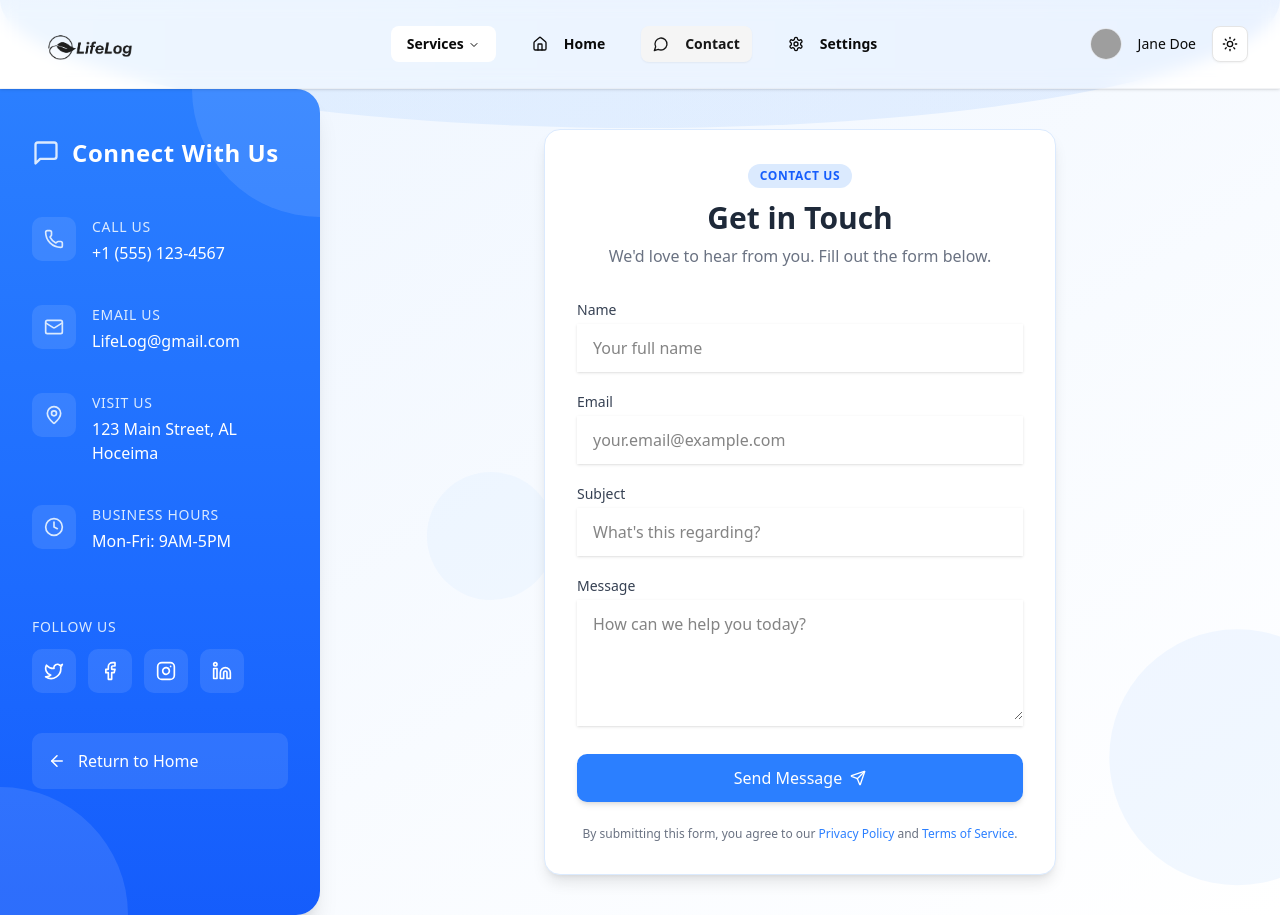
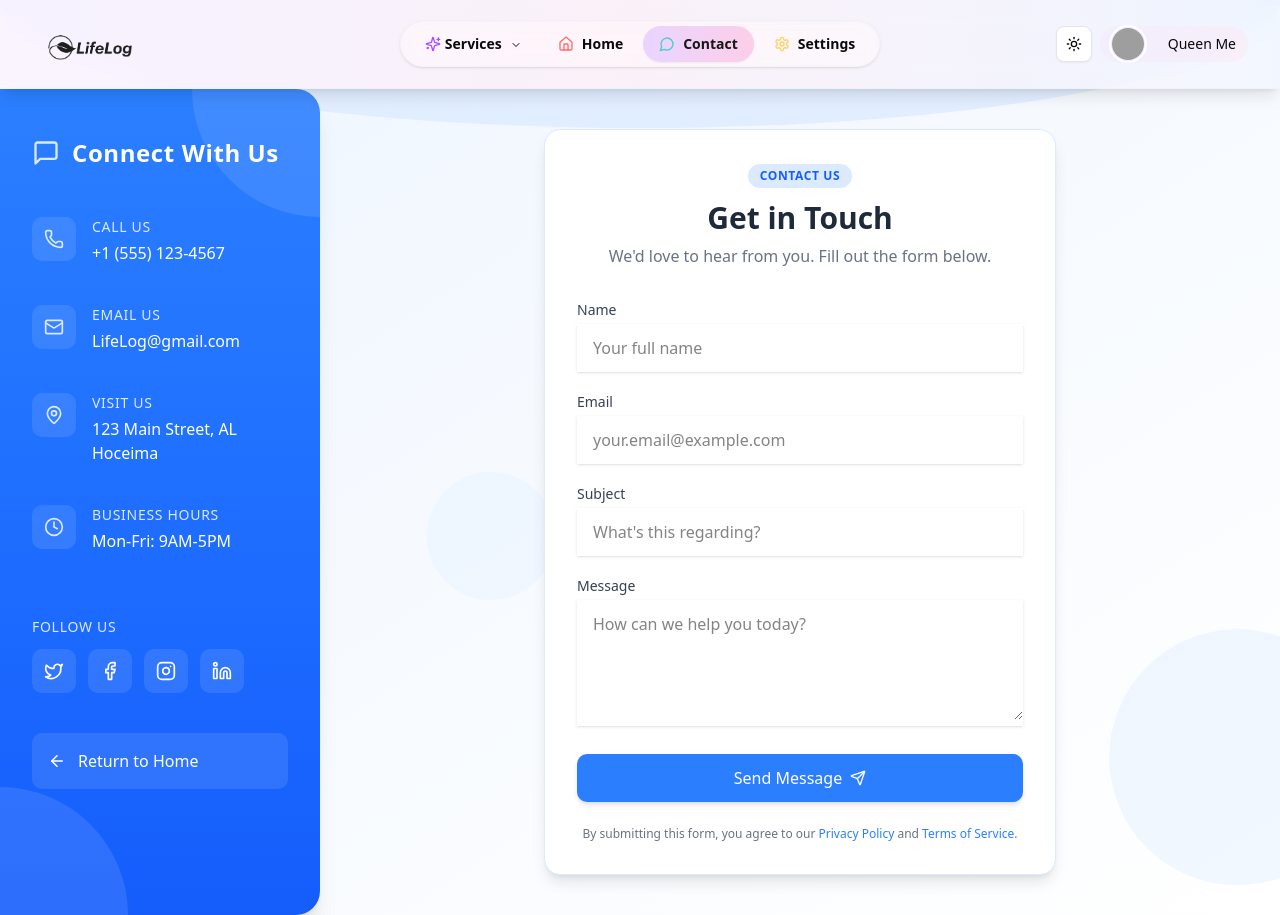
Before and after one commit to nohailal/LifeLog, a React (Vite) app: page /contact in a window 1280 px wide. Shown: the top 915 px of the page. Built offline with nearby package versions, Linux system fonts and the light colour scheme; grey boxes are pictures that could not be loaded.

Commit message:
changed few stuff

```diff
--- a/src/components/layout/navbar.jsx
+++ b/src/components/layout/navbar.jsx
@@ -1,4 +1,4 @@
-import React, { useState } from 'react';
+import React, { useState, useEffect } from 'react';
 import { Link, useLocation } from 'react-router-dom';
 import { motion, AnimatePresence } from 'framer-motion';
 import {
@@ -11,7 +11,10 @@ import {
   Settings,
   Home,
   MessageCircle,
-  LogOut
+  LogOut,
+  Sun,
+  Moon,
+  Sparkles
 } from 'lucide-react';
 import logo from '../../images/logo.png';
 import { Button } from "@/components/ui/button";
@@ -29,95 +32,170 @@ import { Avatar, AvatarFallback, AvatarImage } from "@/components/ui/avatar";
 import { ThemeToggle } from "@/theme/ThemeToggle";
 
 const services = [
-  { name: 'Todo list', icon: LayoutGrid, path: '/todo-list', description: 'Manage your tasks and stay organized' },
-  { name: 'Journal', icon: NotebookPen, path: '/journal', description: 'Record your thoughts and track progress' },
-  { name: 'Blog', icon: FileText, path: '/blog', description: 'Share your experiences and insights' },
+  { name: 'Todo list', icon: LayoutGrid, path: '/todo-list', description: 'Manage your tasks and stay organized', color: '#FF6B6B' },
+  { name: 'Journal', icon: NotebookPen, path: '/journal', description: 'Record your thoughts and track progress', color: '#4ECDC4' },
+  { name: 'Blog', icon: FileText, path: '/blog', description: 'Share your experiences and insights', color: '#FFD166' },
 ];
 
 const mainLinks = [
-  { name: 'Home', path: '/home', icon: Home },
-  { name: 'Contact', path: '/contact', icon: MessageCircle },
-  { name: 'Settings', path: '/settings', icon: Settings },
+  { name: 'Home', path: '/home', icon: Home, color: '#FF6B6B' },
+  { name: 'Contact', path: '/contact', icon: MessageCircle, color: '#4ECDC4' },
+  { name: 'Settings', path: '/settings', icon: Settings, color: '#FFD166' },
 ];
 
+// Animation variants
 const itemVariants = {
   hidden: { opacity: 0, y: -10 },
   visible: { opacity: 1, y: 0, transition: { duration: 0.3 } }
 };
 
+const containerVariants = {
+  hidden: { opacity: 0 },
+  visible: {
+    opacity: 1,
+    transition: {
+      staggerChildren: 0.1,
+      delayChildren: 0.2
+    }
+  }
+};
+
+const logoVariants = {
+  initial: { rotate: 0 },
+  hover: { rotate: [0, -5, 5, -5, 0], transition: { duration: 0.5 } }
+};
+
 export default function Navbar() {
   const [mobileMenuOpen, setMobileMenuOpen] = useState(false);
   const [mobileServicesOpen, setMobileServicesOpen] = useState(false);
+  const [sparklePosition, setSparklePosition] = useState({ x: 0, y: 0 });
+  const [showSparkle, setShowSparkle] = useState(false);
   const location = useLocation();
 
   const isActiveLink = (path) => {
     return location.pathname === path || location.pathname.startsWith(`${path}/`);
   };
 
+  // Random sparkle effect function
+  useEffect(() => {
+    const interval = setInterval(() => {
+      if (!showSparkle) {
+        setSparklePosition({
+          x: Math.random() * 100,
+          y: Math.random() * 70
+        });
+        setShowSparkle(true);
+        setTimeout(() => setShowSparkle(false), 1000);
+      }
+    }, 3000);
+
+    return () => clearInterval(interval);
+  }, [showSparkle]);
+
   return (
-    <header className="sticky top-0 z-50 w-full backdrop-blur-sm bg-transparent dark:bg-black border-b border-gray-200/50 shadow-sm">
-      <nav className="mx-auto flex max-w-7xl items-center justify-between p-4 lg:px-8">
+    <header className="sticky top-0 z-50 w-full backdrop-blur-md bg-white/75 dark:bg-black/80 border-b border-gray-200/50 shadow-lg">
+      {/* Background gradient accent */}
+      <div className="absolute inset-0 bg-gradient-to-r from-purple-500/10 via-pink-500/10 to-blue-500/10 opacity-60 pointer-events-none" />
+
+      {/* Random sparkle effect */}
+      {showSparkle && (
+        <motion.div
+          className="absolute pointer-events-none z-10"
+          style={{ left: `${sparklePosition.x}%`, top: `${sparklePosition.y}%` }}
+          initial={{ scale: 0, opacity: 0 }}
+          animate={{ scale: [0, 1.2, 0], opacity: [0, 1, 0] }}
+          transition={{ duration: 1 }}
+        >
+          <Sparkles className="text-yellow-400 h-6 w-6" />
+        </motion.div>
+      )}
+
+      <nav className="mx-auto flex max-w-7xl items-center justify-between p-4 lg:px-8 relative">
       {/* Logo */}
 <motion.div
-          whileHover={{ scale: 1.05 }}
+  variants={logoVariants}
+  initial="initial"
+  whileHover="hover"
   className="flex lg:flex-1"
-          initial={{ opacity: 0 }}
-          animate={{ opacity: 1 }}
-          transition={{ duration: 0.5 }}
 >
   <Link to="/home" className="-m-1.5 p-1.5 flex items-center">
-            <img src={logo} alt="LifeLog Logo" className="w-28 h-14 object-contain" />
+    <motion.img
+      src={logo}
+      alt="LifeLog Logo"
+      className="mx-auto w-28 h-14 object-contain dark:invert"
+      initial={{ filter: 'drop-shadow(0px 0px 0px rgba(139, 92, 246, 0))' }}
+      whileHover={{
+        filter: 'drop-shadow(0px 0px 8px rgba(139, 92, 246, 0.7))',
+        scale: 1.05
+      }}
+      transition={{ duration: 0.3 }}
+    />
   </Link>
 </motion.div>
 
         {/* Mobile Menu Trigger */}
         <Sheet open={mobileMenuOpen} onOpenChange={setMobileMenuOpen}>
           <SheetTrigger asChild>
-            <Button variant="ghost" size="icon" className="lg:hidden">
-              <Menu className="h-6 w-6" />
+            <motion.div whileTap={{ scale: 0.9 }}>
+              <Button variant="ghost" size="icon" className="lg:hidden rounded-full bg-purple-100 dark:bg-purple-900/30 hover:bg-purple-200 dark:hover:bg-purple-800/40">
+                <Menu className="h-6 w-6 text-purple-700 dark:text-purple-300" />
                 <span className="sr-only">Open menu</span>
               </Button>
+            </motion.div>
           </SheetTrigger>
-          <SheetContent side="right" className="w-full sm:max-w-sm p-0">
+          <SheetContent side="right" className="w-full sm:max-w-sm p-0 bg-gradient-to-b from-purple-50 to-white dark:from-gray-900 dark:to-black">
             <div className="h-full flex flex-col">
-              <SheetHeader className="p-6 border-b">
+              <SheetHeader className="p-6 border-b border-purple-100 dark:border-purple-900/30">
                 <div className="flex items-center justify-between">
                   <Link to="/home" className="-m-1.5 p-1.5" onClick={() => setMobileMenuOpen(false)}>
                     <img src={logo} alt="LifeLog Logo" className="h-10 w-auto" />
                   </Link>
-                  <Button variant="ghost" size="icon" onClick={() => setMobileMenuOpen(false)}>
-                    <X className="h-5 w-5" />
+                  <motion.div whileTap={{ scale: 0.9 }}>
+                    <Button variant="ghost" size="icon" onClick={() => setMobileMenuOpen(false)} className="rounded-full hover:bg-purple-100 dark:hover:bg-purple-900/30">
+                      <X className="h-5 w-5 text-purple-700 dark:text-purple-300" />
                     </Button>
+                  </motion.div>
                 </div>
               </SheetHeader>
 
               <div className="flex-1 overflow-auto py-4">
-                <div className="space-y-2 px-6">
+                <motion.div
+                  className="space-y-2 px-6"
+                  variants={containerVariants}
+                  initial="hidden"
+                  animate="visible"
+                >
                   {/* User Profile in Mobile */}
-                  <div className="flex items-center space-x-3 mb-4 py-3 px-2 bg-gray-50 rounded-lg">
-                    <Avatar className="h-10 w-10 border-2 border-purple-100">
+                  <motion.div
+                    variants={itemVariants}
+                    className="flex items-center space-x-3 mb-4 py-3 px-4 bg-gradient-to-r from-purple-100 to-pink-100 dark:from-purple-900/40 dark:to-pink-900/40 rounded-xl"
+                  >
+                    <Avatar className="h-10 w-10 ring-2 ring-white dark:ring-gray-800 ring-offset-2 ring-offset-purple-100 dark:ring-offset-purple-900/40">
                       <AvatarImage src="https://ui.shadcn.com/avatars/01.png" />
-                      <AvatarFallback>JD</AvatarFallback>
+                      <AvatarFallback className="bg-gradient-to-br from-purple-400 to-pink-400 text-white">JD</AvatarFallback>
                     </Avatar>
-                    <div className="flex flex-col">
+                    <motion.div className="flex flex-col" variants={itemVariants}>
                       <span className="text-sm font-medium">Jane Doe</span>
-                      <span className="text-xs text-gray-500">jane@example.com</span>
-                    </div>
-                  </div>
+                      <span className="text-xs text-gray-500 dark:text-gray-400">jane@example.com</span>
+                    </motion.div>
+                  </motion.div>
 
                   {/* Mobile Services Section */}
-                  <div className="py-2">
+                  <motion.div className="py-2" variants={itemVariants}>
                     <Button
                       variant="ghost"
-                      className="w-full justify-between font-semibold"
+                      className="w-full justify-between font-semibold rounded-lg bg-gradient-to-r from-purple-100/50 to-purple-200/50 hover:from-purple-200/70 hover:to-purple-300/70 dark:from-purple-900/20 dark:to-purple-800/20 dark:hover:from-purple-800/30 dark:hover:to-purple-700/30"
                       onClick={() => setMobileServicesOpen(!mobileServicesOpen)}
                     >
+                      <span className="flex items-center">
+                        <Sparkles className="mr-2 h-4 w-4 text-purple-500" />
                         Services
+                      </span>
                       <motion.span
                         animate={{ rotate: mobileServicesOpen ? 180 : 0 }}
                         transition={{ duration: 0.2 }}
                       >
-                        <ChevronDown className="h-5 w-5" />
+                        <ChevronDown className="h-5 w-5 text-purple-500" />
                       </motion.span>
                     </Button>
 
@@ -128,17 +206,23 @@ export default function Navbar() {
                           animate={{ height: 'auto', opacity: 1 }}
                           exit={{ height: 0, opacity: 0 }}
                           transition={{ duration: 0.3 }}
-                          className="overflow-hidden pl-4 space-y-1 mt-1"
+                          className="overflow-hidden pl-4 space-y-1 mt-2"
                         >
                           {services.map((service) => (
                             <motion.div
                               key={service.name}
                               variants={itemVariants}
                               className="py-1"
+                              whileHover={{ x: 5 }}
+                              transition={{ type: "spring", stiffness: 400, damping: 10 }}
                             >
                               <Button
                                 variant={isActiveLink(service.path) ? "secondary" : "ghost"}
-                                className="w-full justify-start"
+                                className={`w-full justify-start rounded-lg ${
+                                  isActiveLink(service.path)
+                                    ? "bg-gradient-to-r from-purple-200 to-pink-200 dark:from-purple-800/50 dark:to-pink-800/50"
+                                    : "hover:bg-purple-100/50 dark:hover:bg-purple-900/30"
+                                }`}
                                 asChild
                               >
                                 <Link
@@ -146,7 +230,10 @@ export default function Navbar() {
                                   onClick={() => setMobileMenuOpen(false)}
                                   className="flex items-center text-sm"
                                 >
-                                  <service.icon className="mr-2 h-4 w-4" />
+                                  <service.icon
+                                    className="mr-2 h-5 w-5"
+                                    style={{ color: service.color }}
+                                  />
                                   {service.name}
                                 </Link>
                               </Button>
@@ -155,32 +242,50 @@ export default function Navbar() {
                         </motion.div>
                       )}
                     </AnimatePresence>
-                  </div>
+                  </motion.div>
 
-                  <Separator className="my-2" />
+                  <Separator className="my-3 bg-gradient-to-r from-purple-200 via-pink-200 to-purple-200 dark:from-purple-800/30 dark:via-pink-800/30 dark:to-purple-800/30" />
 
                   {/* Main Navigation Links */}
-                  {mainLinks.map((item) => (
+                  {mainLinks.map((item, index) => (
+                    <motion.div
+                      key={item.name}
+                      variants={itemVariants}
+                      custom={index}
+                      whileHover={{ x: 5 }}
+                      transition={{ type: "spring", stiffness: 300, damping: 10 }}
+                    >
                       <Button
-                      key={item.name}
                         variant={isActiveLink(item.path) ? "secondary" : "ghost"}
-                      className="w-full justify-start font-semibold"
+                        className={`w-full justify-start font-semibold rounded-lg ${
+                          isActiveLink(item.path)
+                            ? "bg-gradient-to-r from-purple-200 to-pink-200 dark:from-purple-800/50 dark:to-pink-800/50"
+                            : "hover:bg-purple-100/50 dark:hover:bg-purple-900/30"
+                        }`}
                         asChild
                       >
                         <Link
                           to={item.path}
                           onClick={() => setMobileMenuOpen(false)}
                         >
-                        <item.icon className="mr-2 h-4 w-4" />
+                          <item.icon
+                            className="mr-2 h-5 w-5"
+                            style={{ color: item.color }}
+                          />
                           {item.name}
                         </Link>
                       </Button>
+                    </motion.div>
                   ))}
-                </div>
+                </motion.div>
               </div>
 
-              <div className="border-t p-6">
-                <Button variant="outline" className="w-full text-red-600 hover:text-red-700 hover:bg-red-50" asChild>
+              <div className="border-t border-purple-100 dark:border-purple-900/30 p-6">
+                <Button
+                  variant="outline"
+                  className="w-full text-red-600 hover:text-red-700 hover:bg-red-50 dark:hover:bg-red-900/20 border-red-200 dark:border-red-900/30 rounded-lg"
+                  asChild
+                >
                   <Link to="/logout" onClick={() => setMobileMenuOpen(false)}>
                     <LogOut className="mr-2 h-4 w-4" />
                     Logout
@@ -192,73 +297,127 @@ export default function Navbar() {
         </Sheet>
 
         {/* Desktop Navigation */}
-        <div className="hidden lg:flex lg:gap-x-6 items-center">
+        <motion.div
+          className="hidden lg:flex lg:gap-x-1 items-center bg-white/30 dark:bg-black/30 rounded-full px-2 py-1 backdrop-blur-sm border border-gray-200/30 dark:border-gray-700/30 shadow-sm"
+          variants={containerVariants}
+          initial="hidden"
+          animate="visible"
+        >
           {/* Services Navigation Menu */}
+          <motion.div variants={itemVariants}>
             <NavigationMenu>
               <NavigationMenuList>
                 <NavigationMenuItem>
-                <NavigationMenuTrigger className="font-semibold">Services</NavigationMenuTrigger>
-                <NavigationMenuContent>
-                  <ul className="grid w-[400px] gap-3 p-4 md:w-[500px] md:grid-cols-2 lg:w-[600px]">
+                  <NavigationMenuTrigger className="font-semibold rounded-full bg-transparent hover:bg-purple-100/50 dark:hover:bg-purple-900/30 flex gap-1 items-center">
+                    <Sparkles className="h-4 w-4 text-purple-500" />
+                    Services
+                  </NavigationMenuTrigger>
+                  <NavigationMenuContent className="bg-white/95 dark:bg-gray-900/95 backdrop-blur-md shadow-xl rounded-xl border border-purple-100 dark:border-purple-900/30">
+                    <motion.ul
+                      className="grid w-[400px] gap-3 p-4 md:w-[500px] md:grid-cols-2 lg:w-[600px]"
+                      variants={containerVariants}
+                      initial="hidden"
+                      animate="visible"
+                    >
                       {services.map((service) => (
-                      <li key={service.name}>
+                        <motion.li
+                          key={service.name}
+                          variants={itemVariants}
+                          whileHover={{ scale: 1.03, y: -2 }}
+                          transition={{ type: "spring", stiffness: 300, damping: 10 }}
+                        >
                           <NavigationMenuLink asChild>
                             <Link
                               to={service.path}
-                            className={`block select-none space-y-1 rounded-md p-3 leading-none no-underline outline-none transition-colors ${
+                              className={`block select-none space-y-1 rounded-xl p-3 leading-none no-underline outline-none transition-colors ${
                                 isActiveLink(service.path)
-                                ? "bg-gray-100"
-                                : "hover:bg-gray-50"
+                                  ? "bg-gradient-to-r from-purple-100 to-pink-100 dark:from-purple-900/30 dark:to-pink-900/30"
+                                  : "hover:bg-purple-50 dark:hover:bg-purple-900/20"
                               }`}
                             >
                               <div className="flex items-center">
-                              <service.icon className="h-5 w-5 mr-2 text-purple-600" />
+                                <service.icon className="h-5 w-5 mr-2" style={{ color: service.color }} />
                                 <div className="text-sm font-medium leading-none">
                                   {service.name}
                                 </div>
                               </div>
-                            <p className="line-clamp-2 text-sm leading-snug text-gray-500">
+                              <p className="line-clamp-2 text-sm leading-snug text-gray-500 dark:text-gray-400 mt-1">
                                 {service.description}
                               </p>
                             </Link>
                           </NavigationMenuLink>
-                      </li>
+                        </motion.li>
                       ))}
-                  </ul>
+                    </motion.ul>
                   </NavigationMenuContent>
                 </NavigationMenuItem>
               </NavigationMenuList>
             </NavigationMenu>
+          </motion.div>
 
           {/* Main Navigation Links */}
           {mainLinks.map((item) => (
+            <motion.div
+              key={item.name}
+              variants={itemVariants}
+              whileHover={{ y: -2 }}
+              whileTap={{ y: 1 }}
+            >
               <Button
-              key={item.name}
                 variant={isActiveLink(item.path) ? "secondary" : "ghost"}
-              className="font-semibold"
+                className={`font-semibold rounded-full ${
+                  isActiveLink(item.path)
+                    ? "bg-gradient-to-r from-purple-200 to-pink-200 dark:from-purple-800/50 dark:to-pink-800/50 hover:from-purple-300 hover:to-pink-300 dark:hover:from-purple-700/60 dark:hover:to-pink-700/60"
+                    : "hover:bg-purple-100/50 dark:hover:bg-purple-900/30"
+                }`}
                 asChild
               >
                 <Link to={item.path}>
-                <item.icon className="mr-2 h-4 w-4" />
+                  <motion.div
+                    className="flex items-center"
+                    whileHover={{ scale: 1.05 }}
+                    transition={{ type: "spring", stiffness: 400, damping: 10 }}
+                  >
+                    <item.icon className="mr-2 h-4 w-4" style={{ color: item.color }} />
                     {item.name}
+                  </motion.div>
                 </Link>
               </Button>
+            </motion.div>
           ))}
-        </div>
+        </motion.div>
 
-        {/* User Profile (Desktop) */}
-        <div className="hidden lg:flex lg:flex-1 lg:justify-end">
-          <Button variant="ghost" className="flex items-center space-x-2" asChild>
+        {/* User Profile and Theme Toggle (Desktop) */}
+        <motion.div
+          className="hidden lg:flex lg:flex-1 lg:justify-end items-center gap-2"
+          variants={containerVariants}
+          initial="hidden"
+          animate="visible"
+        >
+          <motion.div variants={itemVariants}>
+            <ThemeToggle className="bg-purple-100/50 dark:bg-purple-900/30 rounded-full p-2 mr-2 hover:bg-purple-200/70 dark:hover:bg-purple-800/40" />
+          </motion.div>
+
+          <motion.div
+            variants={itemVariants}
+            whileHover={{ scale: 1.05 }}
+            transition={{ type: "spring", stiffness: 400, damping: 10 }}
+          >
+            <Button
+              variant="ghost"
+              className="flex items-center space-x-2 rounded-full bg-gradient-to-r from-purple-100/50 to-pink-100/50 hover:from-purple-200/70 hover:to-pink-200/70 dark:from-purple-900/20 dark:to-pink-900/20 dark:hover:from-purple-800/30 dark:hover:to-pink-800/30 px-3 py-2"
+              asChild
+            >
               <Link to="/settings/account">
-              <Avatar className="h-8 w-8 border border-gray-200">
+                <Avatar className="h-8 w-8 ring-2 ring-white dark:ring-gray-800 ring-offset-1 ring-offset-purple-100 dark:ring-offset-purple-900/40">
                   <AvatarImage src="https://ui.shadcn.com/avatars/01.png" />
-                <AvatarFallback>JD</AvatarFallback>
+                  <AvatarFallback className="bg-gradient-to-br from-purple-400 to-pink-400 text-white">JD</AvatarFallback>
                 </Avatar>
-              <span className="font-medium text-sm">Jane Doe</span>
+                <span className="font-medium text-sm ml-2">Queen Me</span>
               </Link>
             </Button>
-          <ThemeToggle />
-        </div>
+          </motion.div>
+        </motion.div>
       </nav>
     </header>
   );
```
Lines whose indentation alone changed are shown as unchanged.
